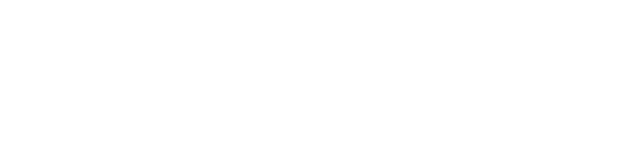
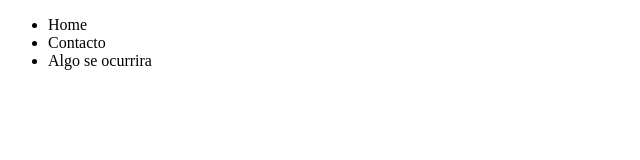
Before and after one commit to 4GeeksAcademy/rubenmp92-prueba-commit, a plain HTML site: page index.html in a window 1280 px wide. Shown: the whole page, without its empty margins (0-640 px from the left). Drawn offline with Linux system fonts and the light colour scheme.

Commit message:
estructura base de nabar

```diff
--- a/index.html
+++ b/index.html
@@ -8,7 +8,13 @@
 <body>
 
     <!-- Aqui va navbar -->
-
+<nav>
+    <ul>
+        <li>Home</li>
+        <li>Contacto</li>
+        <li>Algo se ocurrira</li>
+    </ul>
+</nav>
 
     <!-- aqui va contacto  -->
 
```
